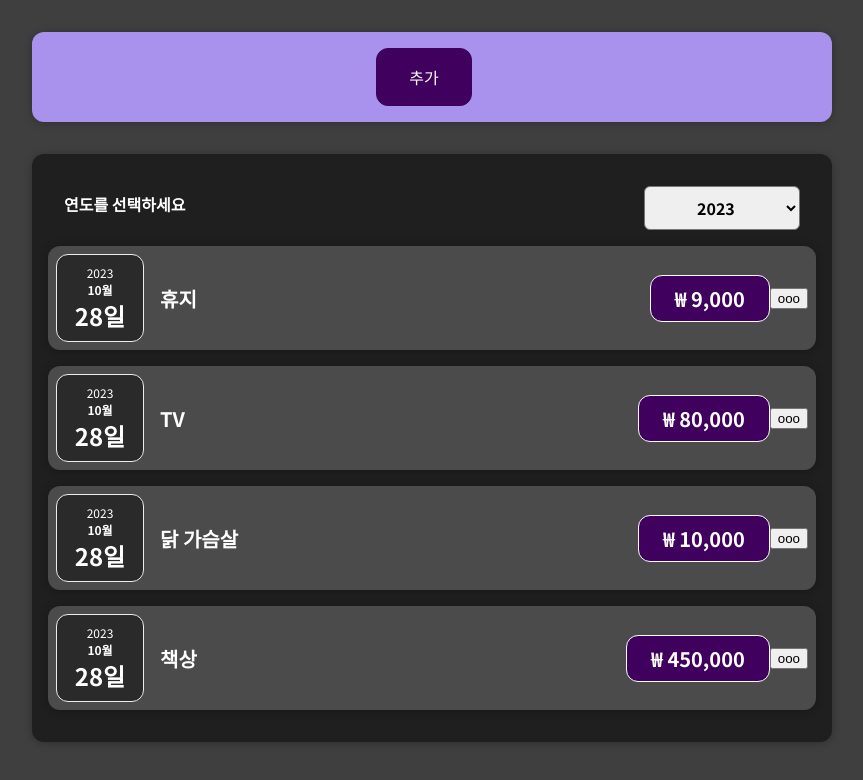
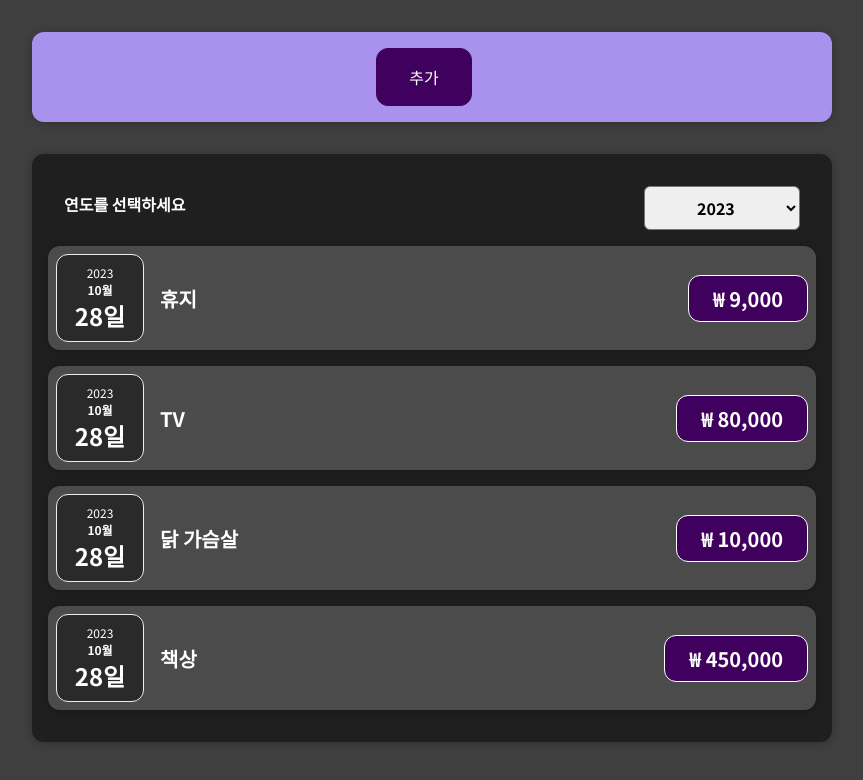
Before and after one commit to SAHA-YJB/SpendingCalculator, a React (Create React App) app: page / in a window 1280 px wide. Shown: the top 780 px of the page, without its empty margins (208-1071 px from the left). Built offline with nearby package versions, Linux system fonts and the light colour scheme.

Commit message:
features: btn edit

```diff
--- a/src/components/ExpenseItem/SingleExpenseItem.jsx
+++ b/src/components/ExpenseItem/SingleExpenseItem.jsx
@@ -6,10 +6,6 @@ import Card from "../common/Card";
 const SingleExpenseItem = ({ expense }) => {
   const [title, setTitle] = useState(expense.title);
 
-  const editTitleHandler = () => {
-    setTitle("Updated!");
-  };
-
   return (
     <Card className="expense-item" key={expense.id}>
       <ExpenseDate expenses={expense} />
@@ -17,7 +13,6 @@ const SingleExpenseItem = ({ expense }) => {
         <h2>{title}</h2>
         <div className="expense-item__price">₩ {expense.amount}</div>
       </div>
-      <button onClick={editTitleHandler}>ooo</button>
     </Card>
   );
 };
```
